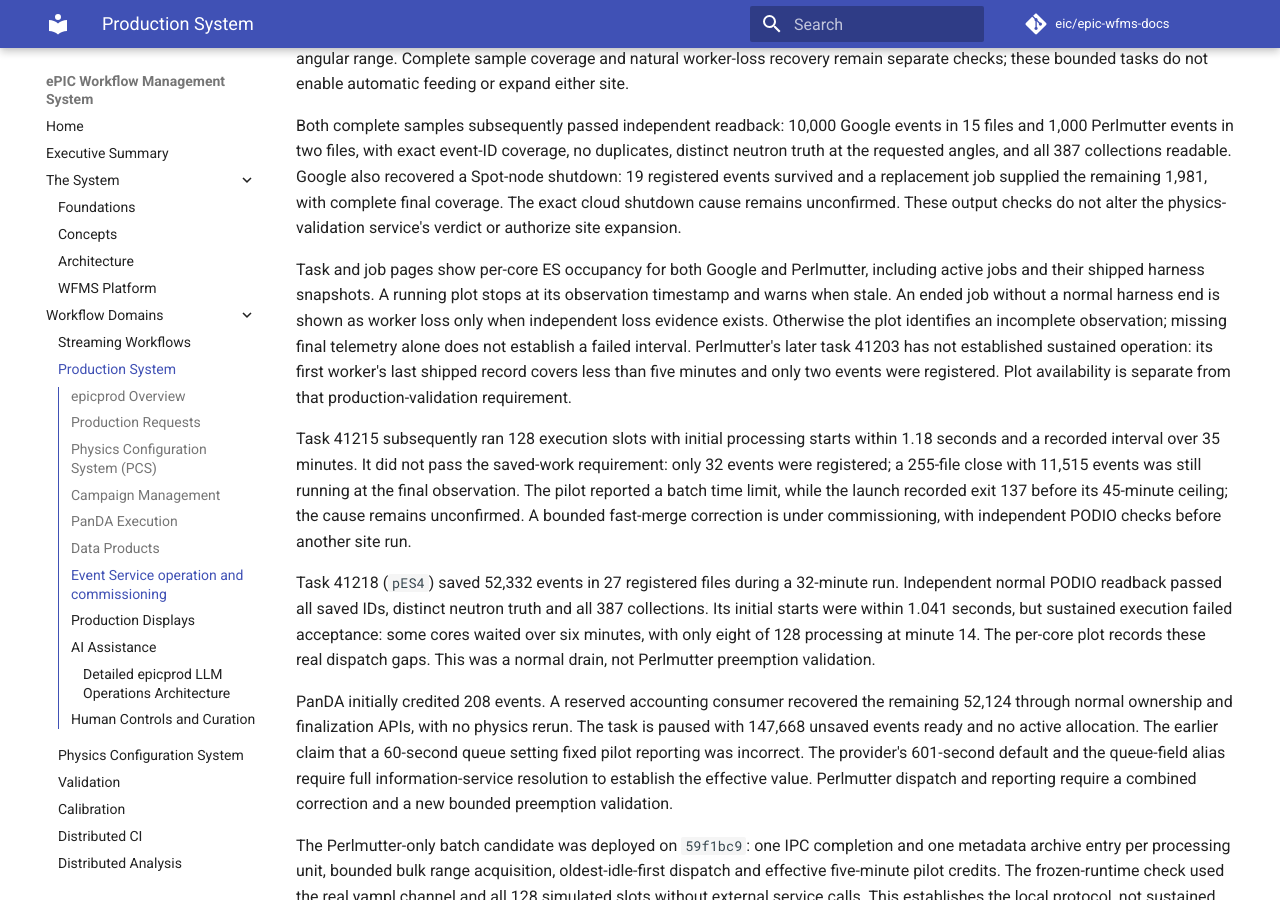
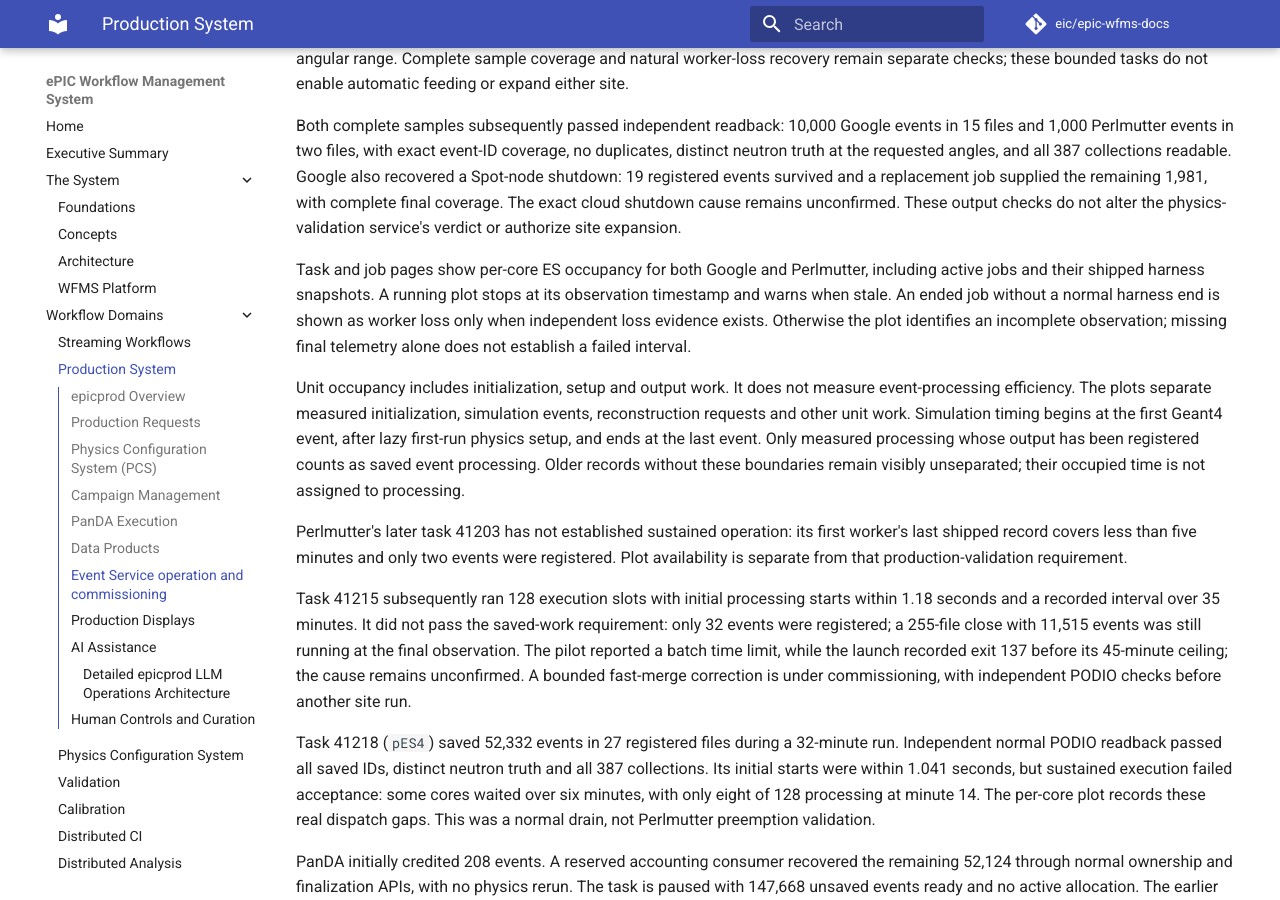
Before and after one commit to eic/epic-wfms-docs, an MkDocs documentation site: the page built from docs/production.md, in a window 1280 px wide and 900 px high, scrolled down 6381 px. Built offline with MkDocs 1.6.1 and Material for MkDocs 9.7.7, drawn with Linux system fonts in a browser that asks for light colours; comment, search, counter and statistics services are not loaded.

Commit message:
Distinguish occupied cores from measured saved ES processing
Co-authored-by: Codex <codex@openai.com>

```diff
--- a/docs/production.md
+++ b/docs/production.md
@@ -240,6 +240,15 @@ at its observation timestamp and warns when stale. An ended job without a
 normal harness end is shown as worker loss only when independent loss evidence
 exists. Otherwise the plot identifies an incomplete observation; missing final
 telemetry alone does not establish a failed interval.
+
+Unit occupancy includes initialization, setup and output work. It does not
+measure event-processing efficiency. The plots separate measured initialization,
+simulation events, reconstruction requests and other unit work. Simulation timing
+begins at the first Geant4 event, after lazy first-run physics setup, and ends at
+the last event. Only measured processing whose output has been registered counts
+as saved event processing. Older records without these boundaries remain visibly
+unseparated; their occupied time is not assigned to processing.
+
 Perlmutter's later task 41203 has not established sustained operation: its first
 worker's last shipped record covers less than five minutes and only two events
 were registered. Plot availability is separate from that production-validation
```
